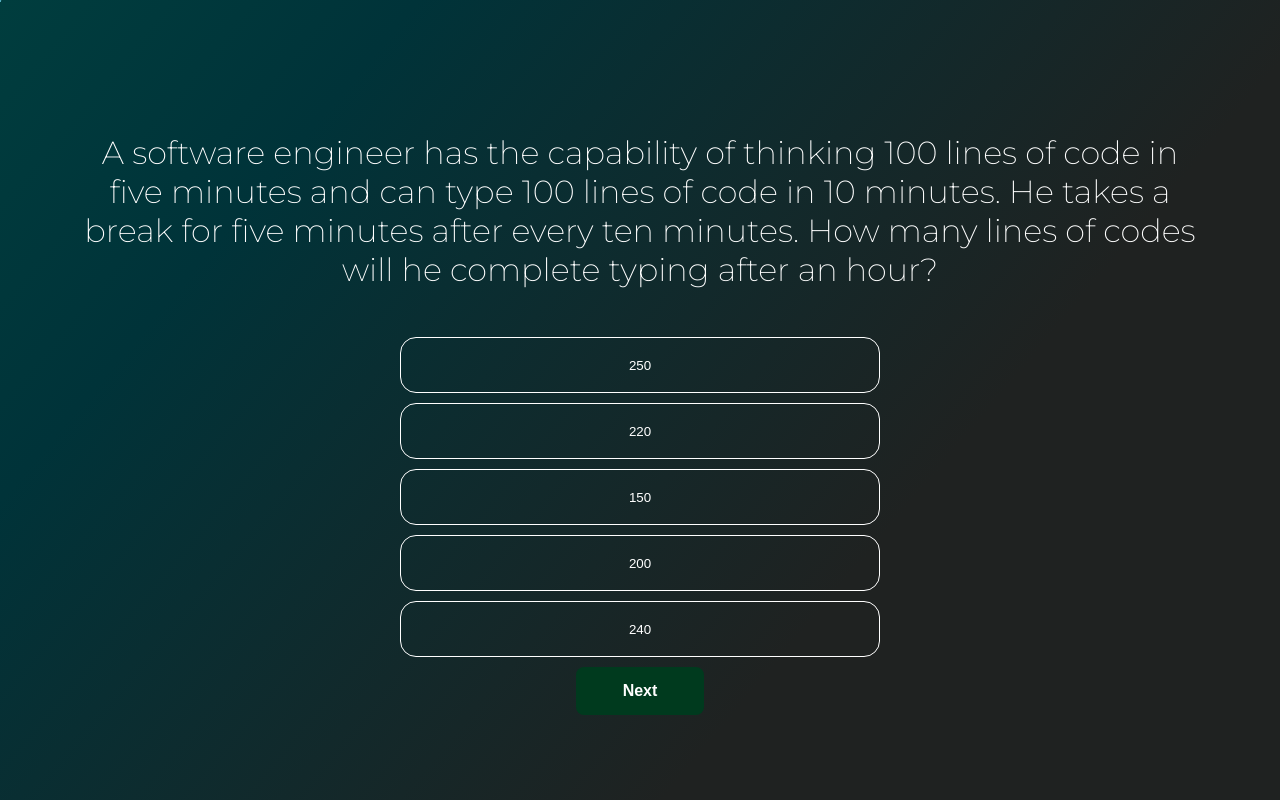
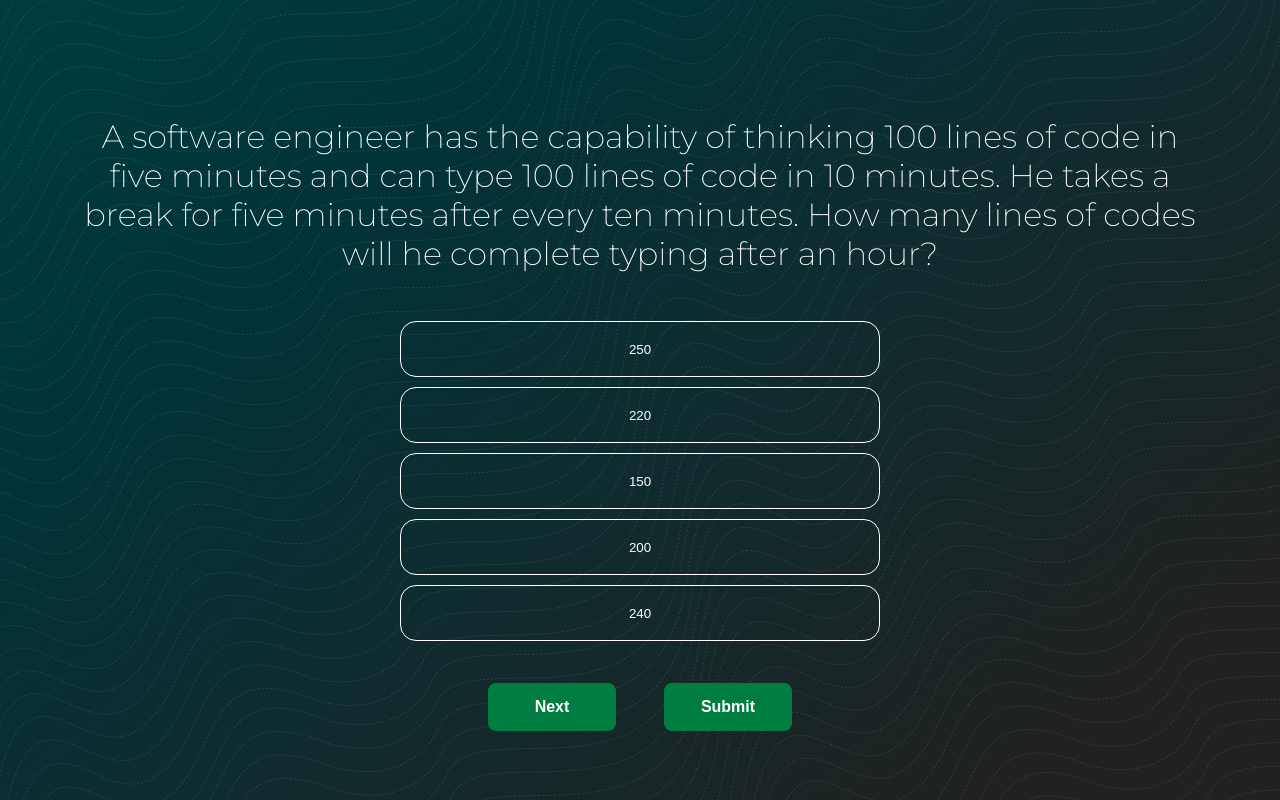
Before and after one commit to Niranjana123-art/CV-Frontend, a React (Create React App) app: page /aptitudeq in a window 1280 px wide. Built offline with nearby package versions, Linux system fonts and the light colour scheme; a web font is replaced by a local one.

Commit message:
added aptitude success modal, bg image to personilityq,aptitudeq and option selection styles in aptiQ page

```diff
--- a/src/components/AptitudeQ/AptitudeQ.css
+++ b/src/components/AptitudeQ/AptitudeQ.css
@@ -4,6 +4,7 @@
     min-height: 100vh;
     width: 100%;
     background: linear-gradient(129.93deg, #55AEC0 0.09%, #003D3E 0.1%, #003339 21.43%, #1F2221 68.35%);
+    background-image: url("../../assets/bg.png");
     display: flex;
     flex-direction: column;
     align-items: center;
@@ -34,7 +35,7 @@ margin-right: 5rem;
     font-weight: 200;
     text-align: center;
 }
-.aptitude_button{
+.aptitude_nxtbutton{
     display: flex;
     justify-content: center;
     align-items: center;
@@ -42,7 +43,7 @@ margin-right: 5rem;
     width: 8rem;
     height: 3rem;
     padding: 10px 20px;
-    background-color: #003A1E;
+    background-color: #007d40;
     color: #fff;
     font-size: 16px;
     font-weight: bold;
@@ -53,7 +54,7 @@ margin-right: 5rem;
 
 
 }
-.aptitude_button:hover {
+.aptitude_nxtbutton:hover {
     background-color: #0056b3;
     text-decoration: none;
   }
@@ -79,3 +80,39 @@ margin-right: 5rem;
     color: white;
 
   }
+  .option:active,
+  .option:focus{
+    background: #fff;
+    color: #003339;
+  }
+.aptitude__btns{
+  display: flex;
+  flex-direction: row;
+  gap: 3rem;
+  padding-top: 2rem;
+
+
+}
+.aptitude_smtbutton{
+  display: flex;
+    justify-content: center;
+    align-items: center;
+    flex-direction: column;
+    width: 8rem;
+    height: 3rem;
+    padding: 10px 20px;
+    background-color: #007d40;
+    color: #fff;
+    font-size: 16px;
+    font-weight: bold;
+    text-decoration: none;
+    border: none;
+    border-radius: 0.5rem;
+    cursor: pointer;
+
+}
+.aptitude_smtbutton:hover{
+  color:#ffffff;
+  background: #01592e;
+
+}
--- a/src/components/AptitudeQ/AptitudeQ.js
+++ b/src/components/AptitudeQ/AptitudeQ.js
@@ -1,5 +1,6 @@
 import React, { useState } from 'react'
 import './AptitudeQ.css';
+import AptitudeSuccess from "../AptitudeSucess/AptitudeSuccess"
 
 const questions = [
   {
@@ -41,6 +42,11 @@ function AptitudeQ() {
     console.log(selectedOption);
   };
 
+  const[open,setOpen]=useState(false)
+  const handleModal=()=>{
+    setOpen(true)
+  }
+
   const handleNextQuestion = () => {
     // Check answer, provide feedback, and move to the next question
     // Add your logic here
@@ -66,11 +72,15 @@ function AptitudeQ() {
     <div className="aptitude_container">
       <h1>{questions[currentQuestion].question}</h1>
       <div className="options-container">{renderOptions()}</div>
-
-        <button className='aptitude_button' onClick={handleNextQuestion}>
+        <div className='aptitude__btns'>
+        <button className='aptitude_nxtbutton' onClick={handleNextQuestion}>
           Next
         </button>
-
+        <button className='aptitude_smtbutton' type="submit" onClick={handleModal}>
+          Submit
+        </button>
+        </div>
+        <AptitudeSuccess open={open} setOpen={setOpen}/>
 
     </div>
   );
--- a/src/components/AptitudeSucess/AptitudeSuccess.css
+++ b/src/components/AptitudeSucess/AptitudeSuccess.css
@@ -1,47 +1,68 @@
 .AptitudeSuccess_Container{
-    padding-top: 8.125rem;
+    position: absolute;
     display: flex;
     align-items: center;
+    justify-content: center;
     flex-direction: column;
-    background-color:#FFFFFF;
+    background: rgba(0, 0, 0, 0.926);
     width: 100vw;
-    min-height: 100vh;
+    height: 100vh;
+    z-index: 10000;
+    top: 0rem;
+    overflow: hidden;
+
 }
-.AptitudeSuccess_Text{
+.AptitudeSuccess_Text {
     width: 25rem;
     height: 6rem;
     text-align: center;
+    font-family: 'Lato', sans-serif;
+
+    font-weight: 100;
+    font-size: 2rem;
+
+    text-align: center;
+
+    color: #eaeaea;
+
+
+
+
 }
 
 .AptitudeSuccess_Content{
-    padding-top: 6.25rem;
     display: flex;
     flex-direction: column;
+    justify-content:center;
     align-items: center;
+    gap: 1rem;
     width: 50vw;
     min-height: 50vh;
-    background: #D9D9D9;
+    background-size: cover;
+    flex-shrink: 1;
+    border: .05rem
+    solid rgba(254, 254, 254, 0.182);
+    border-radius: 2rem;
+
 }
-.AptitudeSuccess_Text p{
-    font-family: 'Inter';
+
+.AptitudeSuccess_button{
+    width: 21rem;
+    height: 3rem;
+    font-family: 'Montserrat', sans-serif;
     font-style: normal;
-    font-weight: 400;
-    font-size: 2rem;
+    font-size: 1.3rem;
+    font-weight: 600;
+
     text-align: center;
-    color: #000000;
-}
-.AptitudeSuccess_button{
-    width: 15rem;
-    height: 3rem;
-    background: #5B5B5B;
-    font-family: 'Inter';
-    font-style: normal;
-    font-weight: 400;
-    font-size: 1.5rem;
-    text-align: center;
-    color: #FFFFFF;
+    color:#dcdcdc;
+    background: #01592e;
+    border-radius: 1rem;
+    border: none;
+    padding: .6rem;
 }
 .AptitudeSuccess_button:hover {
-    background-color: #706e6e;
-
+    box-shadow: 0 0 .20rem .2rem rgba(254, 254, 254, 0.129);
+    color:#ffffff;
+    background: #01753d;
   }
--- a/src/components/AptitudeSucess/AptitudeSuccess.js
+++ b/src/components/AptitudeSucess/AptitudeSuccess.js
@@ -1,19 +1,27 @@
-import "./AptitudeSuccess.css"
 import React from 'react'
+import { createPortal } from 'react-dom'
+import './AptitudeSuccess.css'
+import SvgImage from  '../../assets/bgmodal.svg'
+const  AptitudeSuccess = ({open,setOpen}) => {
+ if (!open){
+    return null
+ }
 
-const AptitudeSuccess = () => {
-  return (
+  return createPortal(
     <div className='AptitudeSuccess_Container'>
-      <div className='AptitudeSuccess_Content'>
-           <div className='AptitudeSuccess_Text'>
-             <p>Aptitude Test Submitted Successfully!</p>
+
+    <div className='AptitudeSuccess_Content' style={{ backgroundImage: `url(${SvgImage})` }}>
+         <div className='AptitudeSuccess_Text'>
+           Aptitude Test <br/>Submitted <span style={{color:'green'}}>Successfully!</span>
+         </div>
+           <div>
+           <button onClick={()=> setOpen(false)} className='AptitudeSuccess_button'>View Score</button>
            </div>
-             <div>
-             <button className='AptitudeSuccess_button'>View Score</button>
-             </div>
-      </div>
     </div>
+  </div>,
+  document.getElementById('portal')
   )
+
 }
 
 export default AptitudeSuccess
--- a/src/components/PersonalityQ/PersonalityQ.css
+++ b/src/components/PersonalityQ/PersonalityQ.css
@@ -3,6 +3,8 @@
     min-height: 100vh;
     width: 100%;
     background: linear-gradient(129.93deg, #55AEC0 0.09%, #003D3E 0.1%, #003339 21.43%, #1F2221 68.35%);
+    background-image: url("../../assets/bg.png");
+
 }
 
 .questions_container {
```
Also changed, not shown: src/assets/bg.png (added).
